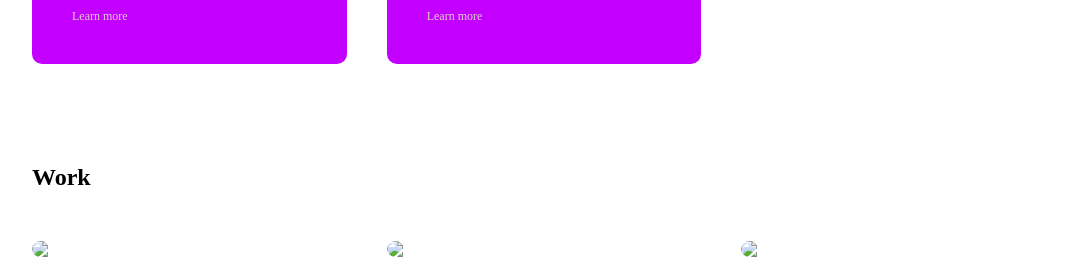
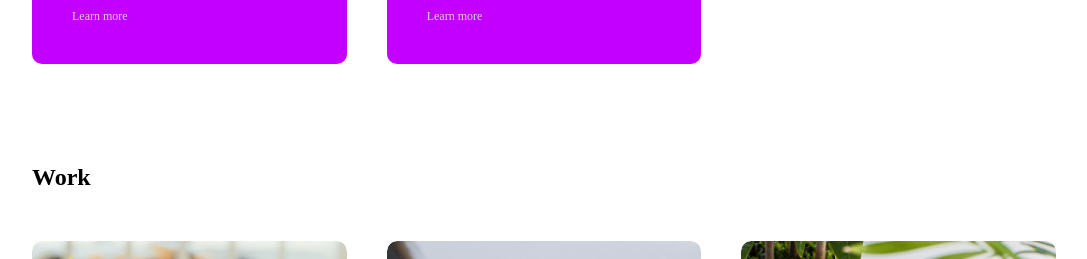
Before and after one commit to WisdomEhirim06/Portfolio-website, a plain HTML site: page index.html in a window 1280 px wide. Shown: the part 2125-2384 px from the top of the page, without its empty margins (96-1183 px from the left). Drawn offline with nearby package versions, Linux system fonts and the light colour scheme; the site is published under a folder, as on GitHub Pages, so addresses that start at the root find nothing.

Commit message:
Added src navigation

```diff
--- a/index.html
+++ b/index.html
@@ -137,7 +137,7 @@
                 <h1>Work</h1>
                 <div class="work-list">
                     <div class="work">
-                        <img src="/images/work-1.png">
+                        <img src="Portfolio-website/images/work-1.png">
                         <div class="layer">
                             <h3>Realtime Webchat</h3>
                             <p>A socketio application for sending messages and inviting friends to chatrooms.</p>
@@ -147,7 +147,7 @@
 
                     </div>
                     <div class="work">
-                        <img src="/images/work-2.png">
+                        <img src="Portfolio-website/images/work-2.png">
                         <div class="layer">
                             <h3>Social media app</h3>
                             <p>A clone app</p>
@@ -155,7 +155,7 @@
                         </div>
                     </div>
                     <div class="work">
-                        <img src="/images/work-3.png">
+                        <img src="Portfolio-website/images/work-3.png">
                         <div class="layer">
                             <h3>Realtime Currency Converter</h3>
                             <p>A simple currency converter with a realtime exchange rate</p>
```
